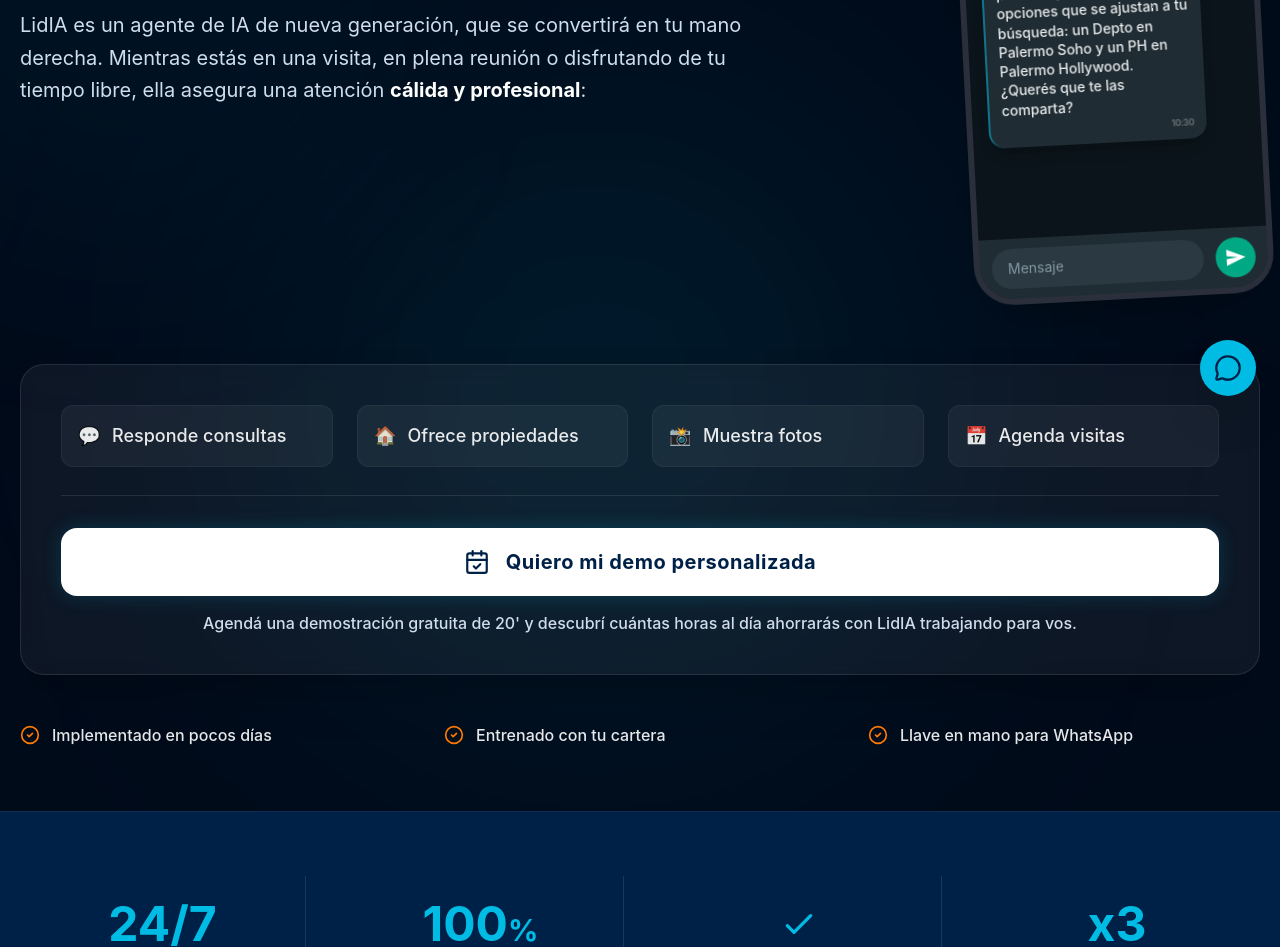
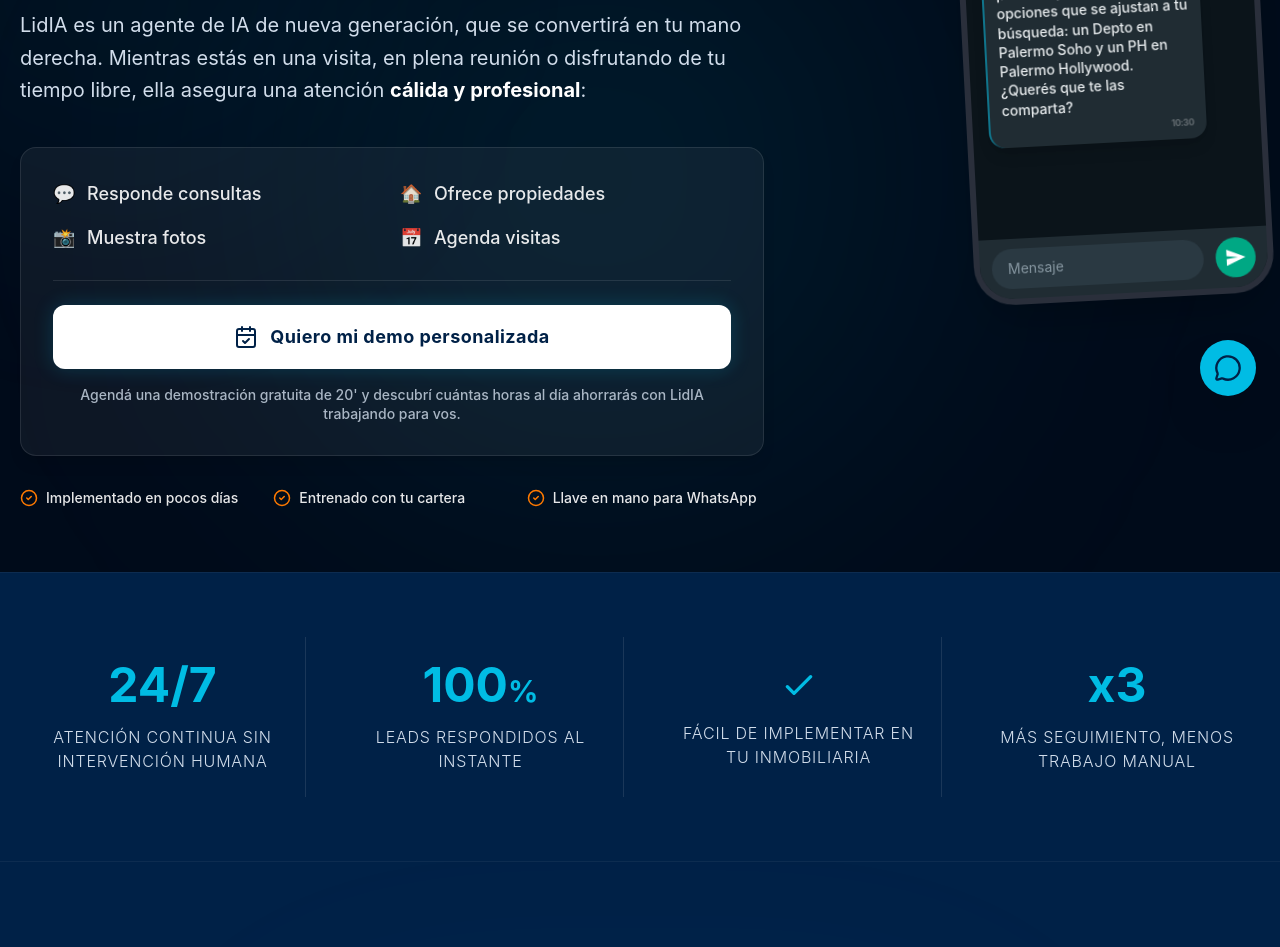
Before and after one commit to p-31416/lidia-landing, a React (Vite) app: page / in a window 1280 px wide. Shown: the part 380-1327 px from the top of the page. Built offline with nearby package versions, Linux system fonts and the light colour scheme.

Commit message:
style: move CTA block back to left column under text

```diff
--- a/src/components/Hero.jsx
+++ b/src/components/Hero.jsx
@@ -166,6 +166,52 @@
                 LidIA es un agente de IA de nueva generación, que se convertirá en tu mano derecha. Mientras estás en una visita, en plena reunión o disfrutando de tu tiempo libre, ella asegura una atención <strong className="text-white">cálida y profesional</strong>:
               </p>
             </div>
+
+            {/* CTA Card Moved Back to Left Column */}
+            <div className="w-full flex flex-col gap-6 pt-2">
+              <div
+                className="fade-in-initial fade-in-active flex flex-col gap-7 w-full bg-white/5 p-6 sm:p-8 rounded-2xl border border-white/10 shadow-lg"
+                style={{ animationDelay: '1.1s' }}
+              >
+                <ul className="grid grid-cols-1 sm:grid-cols-2 gap-4 text-lg text-white/90 font-medium w-full">
+                  <li className="flex items-center gap-3"><span>💬</span> Responde consultas</li>
+                  <li className="flex items-center gap-3"><span>🏠</span> Ofrece propiedades</li>
+                  <li className="flex items-center gap-3"><span>📸</span> Muestra fotos</li>
+                  <li className="flex items-center gap-3"><span>📅</span> Agenda visitas</li>
+                </ul>
+
+                <div className="flex flex-col gap-4 w-full border-t border-white/10 pt-6">
+                  <button
+                    onClick={onOpenDemo}
+                    className="group relative inline-flex items-center justify-center gap-3 px-8 py-4.5 text-lg font-bold text-brand-primary bg-white rounded-xl w-full transition-all duration-300 hover:scale-[1.02] shadow-[0_0_20px_rgba(0,188,228,0.2)] hover:shadow-[0_0_40px_rgba(0,188,228,0.6)] cursor-pointer"
+                  >
+                    <CalendarCheck className="relative z-10 transition-transform group-hover:rotate-12" size={24} />
+                    <span className="relative z-10 tracking-wide">Quiero mi demo personalizada</span>
+                  </button>
+                  <p className="text-sm text-text-muted/80 font-medium text-center leading-snug">
+                    Agendá una demostración gratuita de 20' y descubrí cuántas horas al día ahorrarás con LidIA trabajando para vos.
+                  </p>
+                </div>
+              </div>
+
+              <div
+                className="fade-in-initial fade-in-active grid grid-cols-1 sm:grid-cols-3 gap-y-3 sm:gap-x-4 pt-2 w-full"
+                style={{ animationDelay: '1.4s' }}
+              >
+                <div className="flex items-center gap-2 text-sm text-white/90 font-medium">
+                  <CheckCircle2 className="text-[#FF7A00]" size={18} />
+                  Implementado en pocos días
+                </div>
+                <div className="flex items-center gap-2 text-sm text-white/90 font-medium">
+                  <CheckCircle2 className="text-[#FF7A00]" size={18} />
+                  Entrenado con tu cartera
+                </div>
+                <div className="flex items-center gap-2 text-sm text-white/90 font-medium">
+                  <CheckCircle2 className="text-[#FF7A00]" size={18} />
+                  Llave en mano para WhatsApp
+                </div>
+              </div>
+            </div>
           </div>
 
           {/* Mockup Container */}
@@ -177,52 +223,6 @@
           </div>
         </div>
 
-        {/* Bottom Part: CTA Card & Features */}
-        <div className="w-full flex flex-col gap-8">
-          <div
-            className="fade-in-initial fade-in-active flex flex-col gap-7 w-full bg-white/5 p-6 sm:p-10 rounded-3xl border border-white/10 shadow-2xl backdrop-blur-sm"
-            style={{ animationDelay: '1.1s' }}
-          >
-            <ul className="grid grid-cols-1 sm:grid-cols-2 lg:grid-cols-4 gap-6 text-lg text-white/90 font-medium w-full">
-              <li className="flex items-center gap-3 bg-white/5 p-4 rounded-xl border border-white/5 hover:border-brand-secondary/30 transition-colors"><span>💬</span> Responde consultas</li>
-              <li className="flex items-center gap-3 bg-white/5 p-4 rounded-xl border border-white/5 hover:border-brand-secondary/30 transition-colors"><span>🏠</span> Ofrece propiedades</li>
-              <li className="flex items-center gap-3 bg-white/5 p-4 rounded-xl border border-white/5 hover:border-brand-secondary/30 transition-colors"><span>📸</span> Muestra fotos</li>
-              <li className="flex items-center gap-3 bg-white/5 p-4 rounded-xl border border-white/5 hover:border-brand-secondary/30 transition-colors"><span>📅</span> Agenda visitas</li>
-            </ul>
-
-            <div className="flex flex-col gap-4 w-full border-t border-white/10 pt-8">
-              <button
-                onClick={onOpenDemo}
-                className="group relative inline-flex items-center justify-center gap-4 px-10 py-5 text-xl font-bold text-brand-primary bg-white rounded-2xl w-full transition-all duration-300 hover:scale-[1.01] shadow-[0_0_20px_rgba(0,188,228,0.2)] hover:shadow-[0_0_50px_rgba(0,188,228,0.6)] cursor-pointer"
-              >
-                <CalendarCheck className="relative z-10 transition-transform group-hover:rotate-12" size={26} />
-                <span className="relative z-10 tracking-wide">Quiero mi demo personalizada</span>
-              </button>
-              <p className="text-base text-text-muted font-medium text-center leading-snug">
-                Agendá una demostración gratuita de 20' y descubrí cuántas horas al día ahorrarás con LidIA trabajando para vos.
-              </p>
-            </div>
-          </div>
-
-          <div
-            className="fade-in-initial fade-in-active grid grid-cols-1 sm:grid-cols-3 gap-y-4 sm:gap-x-8 pt-4 w-full"
-            style={{ animationDelay: '1.6s' }}
-          >
-            <div className="flex items-center gap-3 text-base text-white/90 font-medium">
-              <CheckCircle2 className="text-[#FF7A00]" size={20} />
-              Implementado en pocos días
-            </div>
-            <div className="flex items-center gap-3 text-base text-white/90 font-medium">
-              <CheckCircle2 className="text-[#FF7A00]" size={20} />
-              Entrenado con tu cartera
-            </div>
-            <div className="flex items-center gap-3 text-base text-white/90 font-medium">
-              <CheckCircle2 className="text-[#FF7A00]" size={20} />
-              Llave en mano para WhatsApp
-            </div>
-          </div>
-        </div>
-
       </div>
     </section>
   );
```
